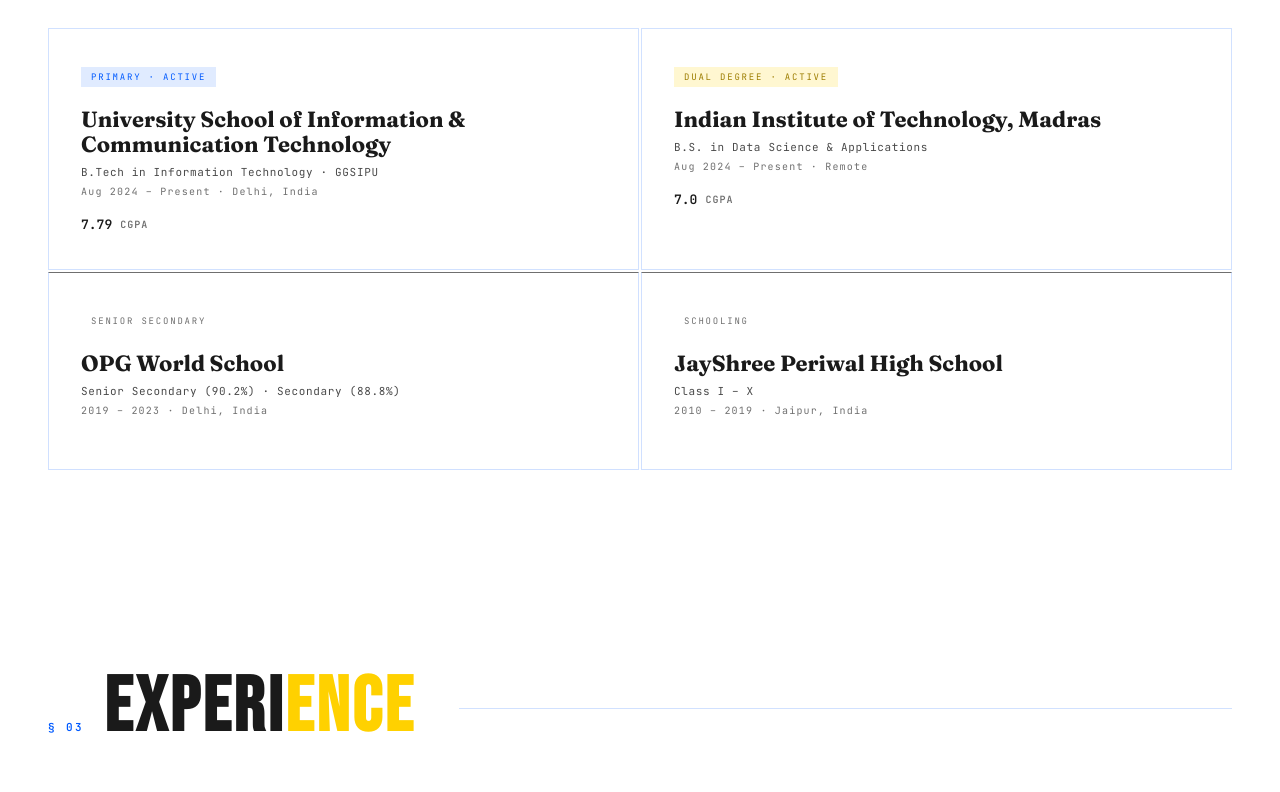
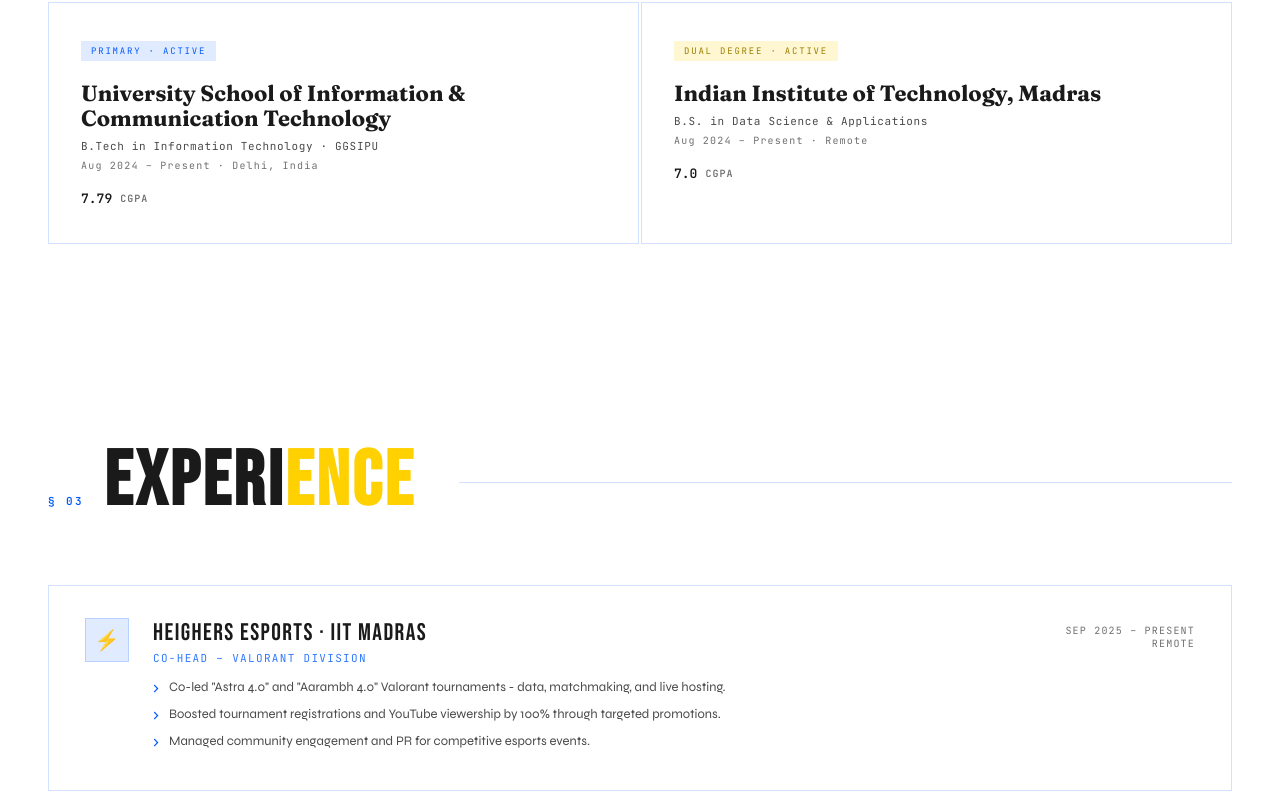
Before and after one commit to DarthRevan02/portfolio, a React (Vite) app: page / in a window 1280 px wide. Shown: the part 1997-2789 px from the top of the page. Built offline with nearby package versions, Linux system fonts and the light colour scheme.

Commit message:
style: unify punctuation in text and improve muted card styles for consistency

```diff
--- a/src/components/About.jsx
+++ b/src/components/About.jsx
@@ -11,10 +11,10 @@
           <p>
             I'm an engineering student at <strong>USICT, GGSIPU</strong> pursuing B.Tech in
             Information Technology, simultaneously enrolled in <strong>IIT Madras's B.S. Data
-            Science</strong> programme — because one degree clearly wasn't enough.
+            Science</strong> programme - because one degree clearly wasn't enough.
           </p>
           <p>
-            I build things that blend <em>analytical rigour with interactive design</em> —
+            I build things that blend <em>analytical rigour with interactive design</em> -
             scalable backend APIs, probabilistic championship simulators, physics-based game
             systems, and neural evolution demos. If it involves data, racing, or algorithms,
             I'm already interested.
@@ -47,7 +47,7 @@
               <div className="term-dot"></div>
               <div className="term-dot"></div>
               <div className="term-dot"></div>
-              <span className="term-title">profile.json — zsh</span>
+              <span className="term-title">profile.json - zsh</span>
             </div>
             <div className="term-body">
               <span className="term-line">
--- a/src/components/Education.jsx
+++ b/src/components/Education.jsx
@@ -12,13 +12,12 @@
           const isMuted = e.variant === 'muted'
           return (
             <div
-              className={`edu-card${isIit ? ' iit' : ''}`}
+              className={`edu-card${isIit ? ' iit' : ''}${isMuted ? ' muted' : ''}`}
               key={i}
-              style={isMuted ? { borderTopColor: 'var(--white-3)' } : undefined}
             >
               <div
                 className="edu-tag"
-                style={isMuted ? { color: 'var(--white-3)', background: 'rgba(255,255,255,0.05)' } : undefined}
+                style={isMuted ? { color: 'var(--white-3)', background: 'rgba(0,0,0,0.045)' } : undefined}
               >
                 {e.tag}
               </div>
--- a/src/components/Footer.jsx
+++ b/src/components/Footer.jsx
@@ -4,7 +4,7 @@
       <div className="footer-left">
         <span>Aadi Jain</span> · Delhi, India · <span>{new Date().getFullYear()}</span>
         <span style={{ marginLeft: 12, color: 'var(--white-3)' }}>
-          Built with precision — no templates.
+          Built with precision - no templates.
         </span>
       </div>
       <div className="footer-right">
--- a/src/components/Hero.jsx
+++ b/src/components/Hero.jsx
@@ -14,8 +14,8 @@
       </h1>
 
       <div className="hero-sub-row">
-        <div className="hero-tag">B.Tech IT — USICT, Delhi</div>
-        <div className="hero-tag">B.S. Data Science — IIT Madras</div>
+        <div className="hero-tag">B.Tech IT - USICT, Delhi</div>
+        <div className="hero-tag">B.S. Data Science - IIT Madras</div>
         <div className="hero-tag gold">F1 Obsessed ⚡</div>
       </div>
 
--- a/src/data/portfolioData.js
+++ b/src/data/portfolioData.js
@@ -41,20 +41,6 @@
     cgpa: '7.0',
     variant: 'iit',
   },
-  {
-    tag: 'Senior Secondary',
-    school: 'OPG World School',
-    degree: 'Senior Secondary (90.2%) · Secondary (88.8%)',
-    period: '2019 – 2023 · Delhi, India',
-    variant: 'muted',
-  },
-  {
-    tag: 'Schooling',
-    school: 'JayShree Periwal High School',
-    degree: 'Class I – X',
-    period: '2010 – 2019 · Jaipur, India',
-    variant: 'muted',
-  },
 ]
 
 export const experience = [
@@ -63,7 +49,7 @@
     org: 'Heighers eSports · IIT Madras',
     role: 'Co-Head – Valorant Division',
     bullets: [
-      'Co-led "Astra 4.0" and "Aarambh 4.0" Valorant tournaments — data, matchmaking, and live hosting.',
+      'Co-led "Astra 4.0" and "Aarambh 4.0" Valorant tournaments - data, matchmaking, and live hosting.',
       'Boosted tournament registrations and YouTube viewership by 100% through targeted promotions.',
       'Managed community engagement and PR for competitive esports events.',
     ],
@@ -75,7 +61,7 @@
     org: 'DevSource · ACM Student Chapter',
     role: 'Coordinator',
     bullets: [
-      'Conducted "Dev Camp" — a full bootcamp with hands-on Game Development sessions.',
+      'Conducted "Dev Camp" - a full bootcamp with hands-on Game Development sessions.',
       'Organized and led workshops on game development for student participants.',
     ],
     date: 'Aug 2025 – Present',
@@ -96,7 +82,7 @@
     org: 'OPG World School',
     role: 'IT Head (Student Council) · Co-Founder, Tech Fest "Crypts"',
     bullets: [
-      'Co-founded the school\'s first annual tech fest "Crypts" — now a recurring annual event.',
+      'Co-founded the school\'s first annual tech fest "Crypts" - now a recurring annual event.',
       'Led an 8-member team delivering STEM competitions, workshops, and gaming events for 50+ participants.',
       'Led all digital and IT initiatives for academic and extracurricular activities.',
     ],
@@ -120,9 +106,9 @@
       { val: '5→8→2', label: 'Network Arch' },
       { val: '0', label: 'ML Libraries' },
     ],
-    desc: 'Neuroevolution car simulator across Suzuka, Silverstone & Monza — built from pure matrix math with zero ML libraries. Feed-forward neural networks evolve across generations using genetic selection.',
+    desc: 'Neuroevolution car simulator across Suzuka, Silverstone & Monza - built from pure matrix math with zero ML libraries. Feed-forward neural networks evolve across generations using genetic selection.',
     highlights: [
-      'Pure Math.tanh() matrix operations — no TensorFlow, no sklearn',
+      'Pure Math.tanh() matrix operations - no TensorFlow, no sklearn',
       'Top-25% elite selection + Gaussian weight mutation',
       'O(1) spatial grid collision detection',
       'Real-time neural network visualizer + lap time graph',
@@ -134,7 +120,7 @@
     typeLabel: 'ML · Monte Carlo',
     links: [{ label: 'GitHub ↗', href: 'https://github.com/DarthRevan02/F1_predictor_project' }],
     name: 'F1 Race Predictor & WDC Simulator',
-    desc: 'ML-powered F1 prediction system — 1M+ Monte Carlo simulations to model championship probability race by race.',
+    desc: 'ML-powered F1 prediction system - 1M+ Monte Carlo simulations to model championship probability race by race.',
     highlights: [
       '10 modular prediction pipelines (winner, podium, DNF, strategy)',
       'R² = 0.85 on historical position predictions',
@@ -163,7 +149,7 @@
       { label: 'GitHub ↗', href: 'https://github.com/utkarsh3078/ICPC-website' },
     ],
     name: 'ACM ICPC Portal',
-    desc: 'RESTful API backend for a multi-role ICPC student portal — Student, Admin, and Alumni roles with JWT authentication.',
+    desc: 'RESTful API backend for a multi-role ICPC student portal - Student, Admin, and Alumni roles with JWT authentication.',
     highlights: [
       'RBAC with protected admin routes',
       'Session registration & attendance tracking APIs',
@@ -183,7 +169,7 @@
     typeLabel: 'Game Dev · Godot',
     links: [{ label: 'GitHub ↗', href: 'https://github.com/DarthRevan02' }],
     name: '2D Platformer',
-    desc: 'Complete 2D platformer — player physics, collision detection, health system, multi-level progression built in Godot Engine.',
+    desc: 'Complete 2D platformer - player physics, collision detection, health system, multi-level progression built in Godot Engine.',
     tags: ['Godot', 'GDScript', 'Git'],
   },
   {
@@ -194,7 +180,7 @@
       { label: 'GitHub ↗', href: 'https://github.com/DarthRevan02/f1_dashboard' },
     ],
     name: "Aadi's Pit Wall · F1 2026 Dashboard",
-    desc: 'Bold, single-page Formula 1 season dashboard — live-style ticker, race countdown, standings tables, calendar strip, and dark mode. Built with zero dependencies in pure HTML, CSS & JS.',
+    desc: 'Bold, single-page Formula 1 season dashboard - live-style ticker, race countdown, standings tables, calendar strip, and dark mode. Built with zero dependencies in pure HTML, CSS & JS.',
     highlights: [
       'Editorial-style hero with animated typography',
       'Driver & constructor standings with team color accents',
--- a/src/index.css
+++ b/src/index.css
@@ -315,6 +315,8 @@
 }
 .edu-card:hover::before{transform:scaleX(1);}
 .edu-card.iit::before{background:var(--gold);}
+.edu-card.muted::before{background:transparent;}
+.edu-card.muted:hover::before{transform:scaleX(0);}
 .edu-tag{
   font-family:'JetBrains Mono',monospace;
   font-size:9px;letter-spacing:.2em;text-transform:uppercase;
```
Also changed, not shown: 1 other file (tests, documents, lock files or other folders).
